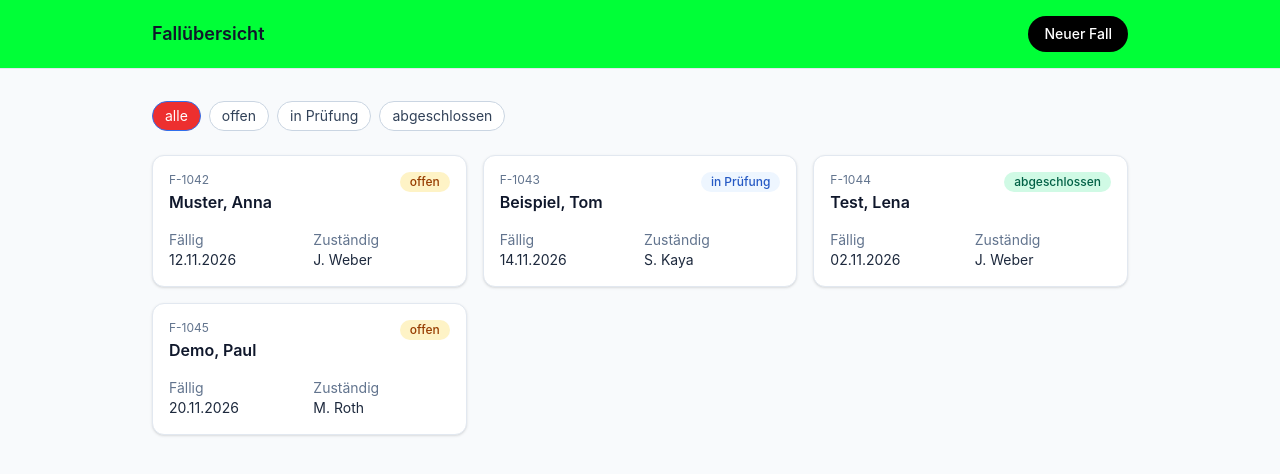
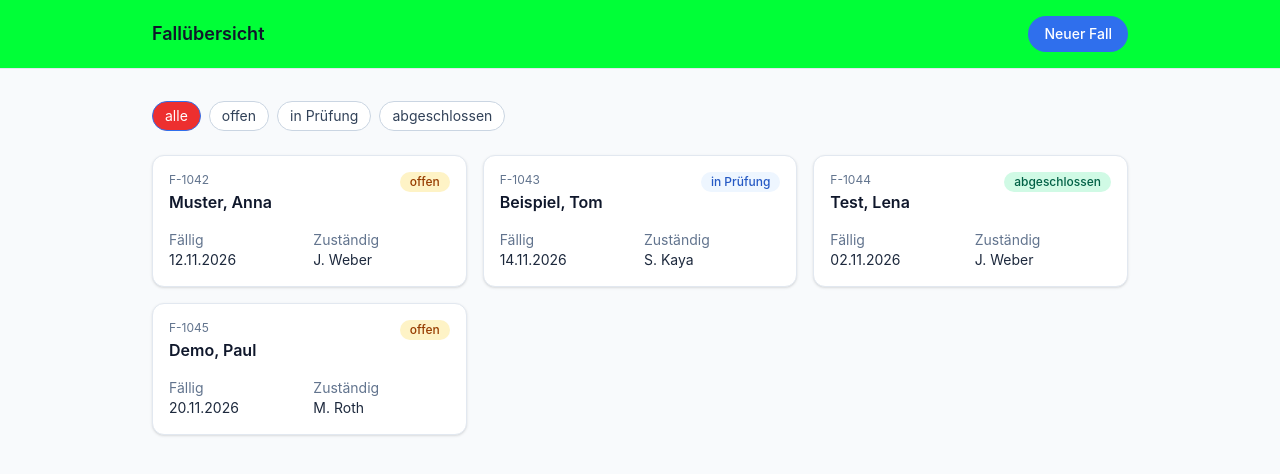
Before and after one commit to agent-x11/figma-code-layer-demo, a React (Vite) app: page / in a window 1280 px wide. Shown: the top 474 px of the page. Built offline with nearby package versions, Linux system fonts and the light colour scheme.

Commit message:
Use primary new case button
Co-Authored-By: figma[bot] <198110074+figma[bot]@users.noreply.github.com>
Figma-Prompt-ID: 10
Figma-Session-ID: 867c1037-86bd-452b-b91f-6a258f4f7224

```diff
--- a/src/App.jsx
+++ b/src/App.jsx
@@ -57,7 +57,7 @@ export default function App() {
       <header className="border-b border-slate-200 bg-[#00FF37]">
         <div className="mx-auto flex max-w-5xl items-center justify-between px-6 py-4">
           <h1 className="text-lg font-semibold text-slate-900">Fallübersicht</h1>
-          <Button variant="neutral">Neuer Fall</Button>
+          <Button>Neuer Fall</Button>
         </div>
       </header>
 
```
